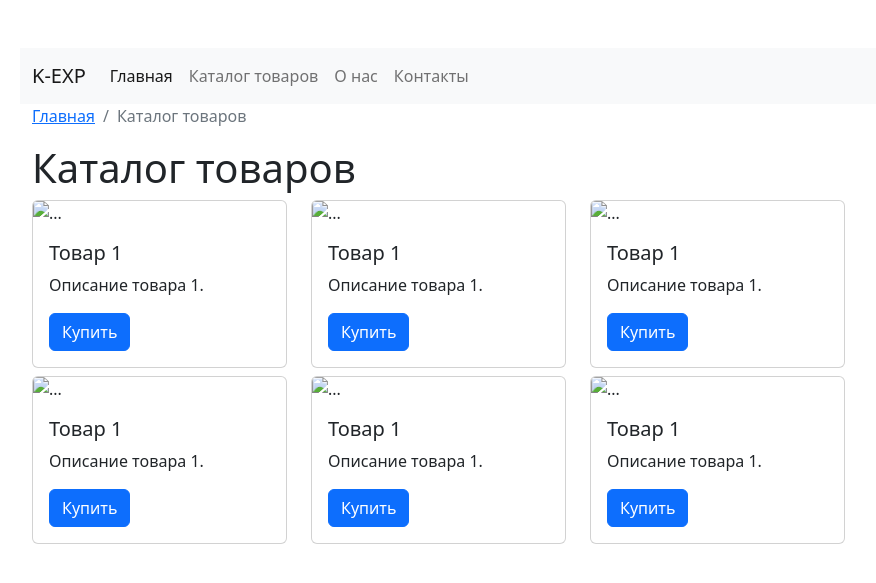
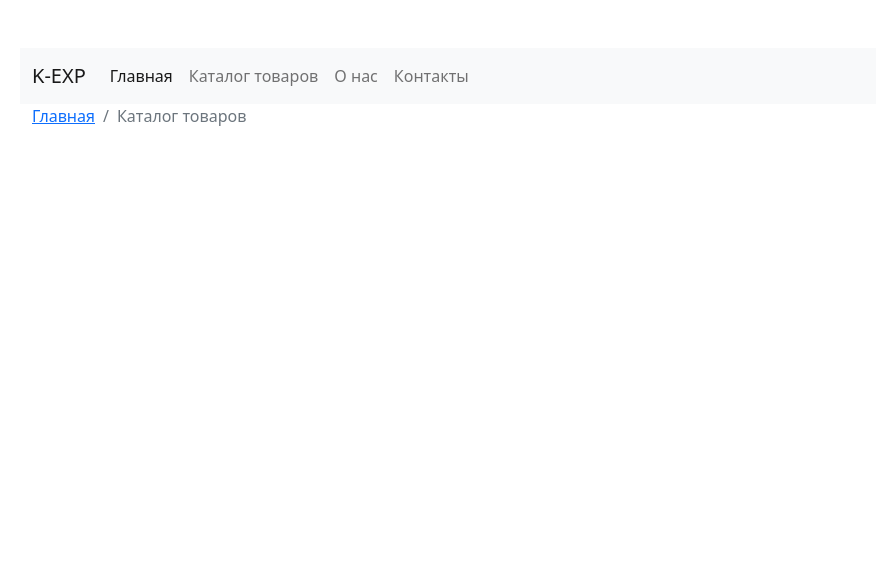
Before and after one commit to smartsoltech/kexp-shop, a Django app: template main/catalog/templates/catalog/base.html in a window 1280 px wide. Shown: the top 583 px of the page, without its empty margins (62-938 px from the left). Run offline with Django 4.2, Linux system fonts and the light colour scheme; the template is opened without the code that fills it, so the values that code supplies are empty; some libraries are stand-ins or nearby versions.

Commit message:
some changes

```diff
--- a/main/catalog/templates/catalog/base.html
+++ b/main/catalog/templates/catalog/base.html
@@ -6,6 +6,7 @@
   <title>{% block title %}{% endblock %}</title>
   <!-- Подключение Bootstrap CSS -->
   <link rel="stylesheet" href="https://cdn.jsdelivr.net/npm/bootstrap@5.2.3/dist/css/bootstrap.min.css" integrity="sha384-rbsA2VBKQhggwzxH7pPCaAqO46MgnOM80zW1RWuH61DGLwZJEdK2Kadq2F9CUG65" crossorigin="anonymous"></head>
+</head>
 <body>
  <div class = "container my-5">
   <!-- Навигационная панель -->
@@ -45,70 +46,8 @@
   </nav>
 
   <!-- Основное содержимое -->
-  <div class="container-xl mt-2">
-    <h1>Каталог товаров</h1>
-    <div class="row">
-      <div class="col-md-3">
-        <div class="card">
-          <img src="https://via.placeholder.com/150" class="card-img-top" alt="...">
-          <div class="card-body">
-            <h5 class="card-title">Товар 1</h5>
-            <p class="card-text">Описание товара 1.</p>
-            <a href="#" class="btn btn-primary">Купить</a>
-          </div>
-      </div>
-    </div>
-      <div class="col-md-3">
-        <div class="card">
-          <img src="https://via.placeholder.com/150" class="card-img-top" alt="...">
-          <div class="card-body">
-            <h5 class="card-title">Товар 1</h5>
-            <p class="card-text">Описание товара 1.</p>
-            <a href="#" class="btn btn-primary">Купить</a>
-          </div>
-      </div>
-    </div>
-    <div class="col-md-3">
-      <div class="card">
-        <img src="https://via.placeholder.com/150" class="card-img-top" alt="...">
-        <div class="card-body">
-          <h5 class="card-title">Товар 1</h5>
-          <p class="card-text">Описание товара 1.</p>
-          <a href="#" class="btn btn-primary">Купить</a>
-        </div>
-    </div>
-  </div>
-  <br>
-  </div>
-    <div class="row mt-2">
-      <div class="col-md-3">
-        <div class="card">
-          <img src="https://via.placeholder.com/150" class="card-img-top" alt="...">
-          <div class="card-body">
-            <h5 class="card-title">Товар 1</h5>
-            <p class="card-text">Описание товара 1.</p>
-            <a href="#" class="btn btn-primary">Купить</a>
-          </div>
-      </div>
-    </div>
-      <div class="col-md-3">
-        <div class="card">
-          <img src="https://via.placeholder.com/150" class="card-img-top" alt="...">
-          <div class="card-body">
-            <h5 class="card-title">Товар 1</h5>
-            <p class="card-text">Описание товара 1.</p>
-            <a href="#" class="btn btn-primary">Купить</a>
-          </div>
-      </div>
-    </div>
-    <div class="col-md-3">
-      <div class="card">
-        <img src="https://via.placeholder.com/150" class="card-img-top" alt="...">
-        <div class="card-body">
-          <h5 class="card-title">Товар 1</h5>
-          <p class="card-text">Описание товара 1.</p>
-          <a href="#" class="btn btn-primary">Купить</a>
-        </div>
-    </div>
-  </div>
-  </div>
+  {% block product %}
+  {% endblock %}
+
+</body>
+</html>
--- a/main/main/settings.py
+++ b/main/main/settings.py
@@ -128,3 +128,5 @@ STATIC_URL = 'static/'
 # https://docs.djangoproject.com/en/4.1/ref/settings/#default-auto-field
 
 DEFAULT_AUTO_FIELD = 'django.db.models.BigAutoField'
+
+MEDIA_URL = '/products/img/'
```
Also changed, not shown: main/catalog/models.py (+19 -1 lines), main/catalog/templates/catalog/index.html (+18 -0 lines), main/catalog/views.py (+7 -1 lines), main/db.sqlite3, main/products/Без_названия.jpg (deleted).
